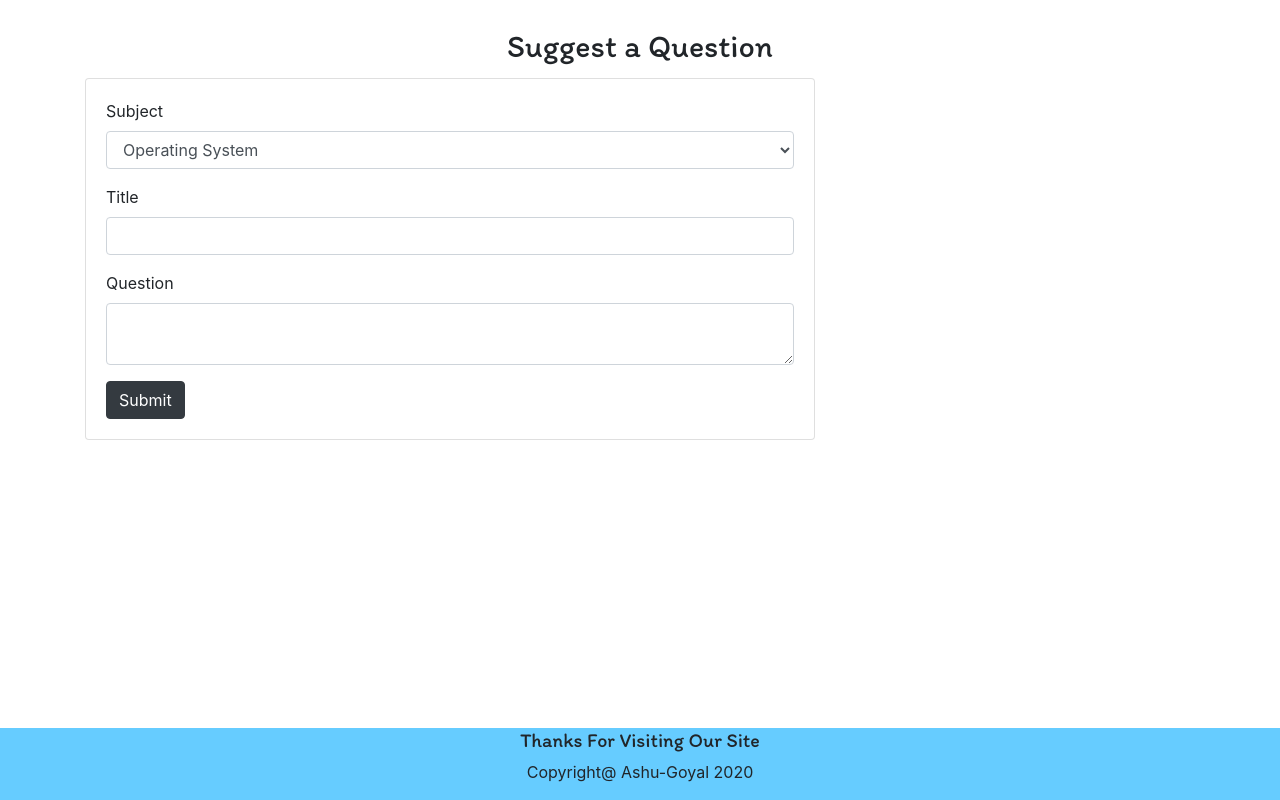
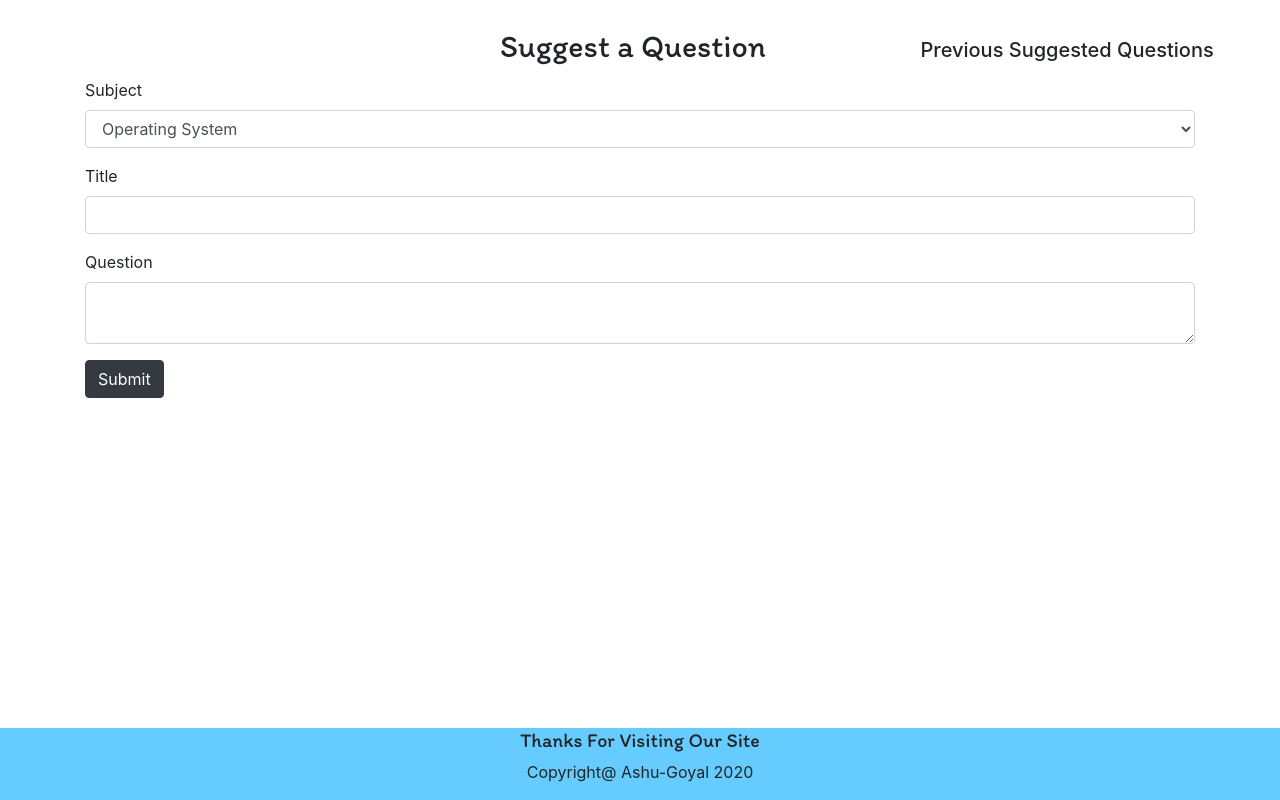
Before and after one commit to ashugoyal6799/X10Test, a Node server app: template views/postQue.ejs in a window 1280 px wide. Run offline with Node 20, Linux system fonts and the light colour scheme; the template is opened without the code that fills it, so the values that code supplies are empty; some libraries are stand-ins or nearby versions.

Commit message:
form-postq changed

```diff
--- a/views/postQue.ejs
+++ b/views/postQue.ejs
@@ -1,46 +1,56 @@
 <!DOCTYPE html>
 <html lang="en">
   <head>
-    <meta charset="UTF-8">
-    <meta name="viewport" content="width=device-width, initial-scale=1.0">
+    <meta charset="UTF-8" />
+    <meta name="viewport" content="width=device-width, initial-scale=1.0" />
     <title>Document</title>
 
     <!-- Latest compiled and minified CSS -->
-    <link rel="stylesheet" href="https://maxcdn.bootstrapcdn.com/bootstrap/4.5.2/css/bootstrap.min.css">
+    <link
+      rel="stylesheet"
+      href="https://maxcdn.bootstrapcdn.com/bootstrap/4.5.2/css/bootstrap.min.css"
+    />
     <!-- jQuery library -->
     <script src="https://ajax.googleapis.com/ajax/libs/jquery/3.5.1/jquery.min.js"></script>
     <!-- Popper JS -->
     <script src="https://cdnjs.cloudflare.com/ajax/libs/popper.js/1.16.0/umd/popper.min.js"></script>
     <!-- Latest compiled JavaScript -->
     <script src="https://maxcdn.bootstrapcdn.com/bootstrap/4.5.2/js/bootstrap.min.js"></script>
-    <link href="https://fonts.googleapis.com/css2?family=Inconsolata:wght@900&display=swap" rel="stylesheet">
-    <link href="https://fonts.googleapis.com/css2?family=Itim&display=swap" rel="stylesheet">
-    <link href="https://fonts.googleapis.com/css2?family=Itim&display=swap" rel="stylesheet">
-    <link rel="stylesheet" href="/css/successPage.css">
-
+    <link
+      href="https://fonts.googleapis.com/css2?family=Inconsolata:wght@900&display=swap"
+      rel="stylesheet"
+    />
+    <link
+      href="https://fonts.googleapis.com/css2?family=Itim&display=swap"
+      rel="stylesheet"
+    />
+    <link
+      href="https://fonts.googleapis.com/css2?family=Itim&display=swap"
+      rel="stylesheet"
+    />
+    <link rel="stylesheet" href="/css/successPage.css" />
   </head>
   <body>
-
     <div>
-        <div class="head que">
-            <h5 style="font-family: 'Itim', cursive; font-size: 2rem;" >Suggest a Question</h5>
+      <div class="head que" style="display: inline-block; margin-left: 500px">
+        <h5 style="font-family: 'Itim', cursive; font-size: 2rem">
+          Suggest a Question
+        </h5>
       </div>
-
+      <h5 style="display: inline-block; margin-left: 150px">
+        Previous Suggested Questions
+      </h5>
       <div class="container mt-2">
         <!-- <h1>Register</h1> -->
-
-  <div class="row">
-    <div class="col-sm-8">
-      <div class="card">
-        <div class="card-body">
-
         <!-- Makes POST request to /register route -->
         <form action="/xtr19" method="POST">
           <div class="form-group">
             <label for="subject">Subject</label>
             <select class="form-control input-lg" id="subject" name="subject">
               <option value="Operating System">Operating System</option>
-                <option value="Database Management System">Database Management System</option>
+              <option value="Database Management System">
+                Database Management System
+              </option>
               <option value="Data Structure">Data Structure</option>
               <option value="Algorithm">Algorithm</option>
               <option value="Computer Networks">Computer Networks</option>
@@ -50,19 +60,41 @@
           </div>
           <div class="form-group input-lg">
             <label for="title">Title </label>
-              <input type="text" class="form-control" name="title" id="title">
+            <input type="text" class="form-control" name="title" id="title" />
           </div>
           <div class="form-group input-lg">
             <label for="que">Question</label>
-                <textarea type="text" class="form-control" name="question" id="que" row="110"></textarea>
+            <textarea
+              type="text"
+              class="form-control"
+              name="question"
+              id="que"
+              row="10"
+            ></textarea>
           </div>
-            <button type="submit" class="btn btn-dark">Submit</button>
+          <button type="submit" class="btn btn-dark" style="margin: auto">
+            Submit
+          </button>
         </form>
+        <!-- <span>
+    <div class="row">
+      <div class="col-sm-8">
+        <div class="card">
+          <div class="card-body">
+
+
 
           </div>
         </div>
       </div>
     </div>
+  </span>
+  <span>
+    <p>ashu</p>
+  </span> -->
       </div>
 
       <%- include('partials/footerAns') %>
+    </div>
+  </body>
+</html>
```
Lines whose indentation alone changed are shown as unchanged.
